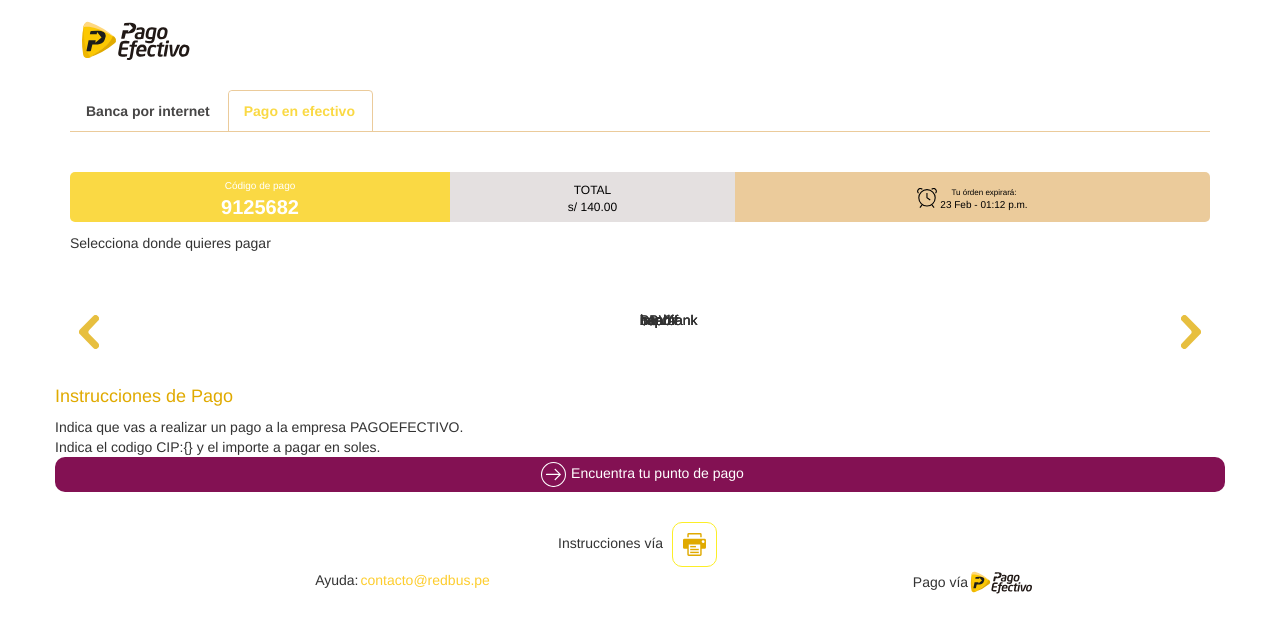
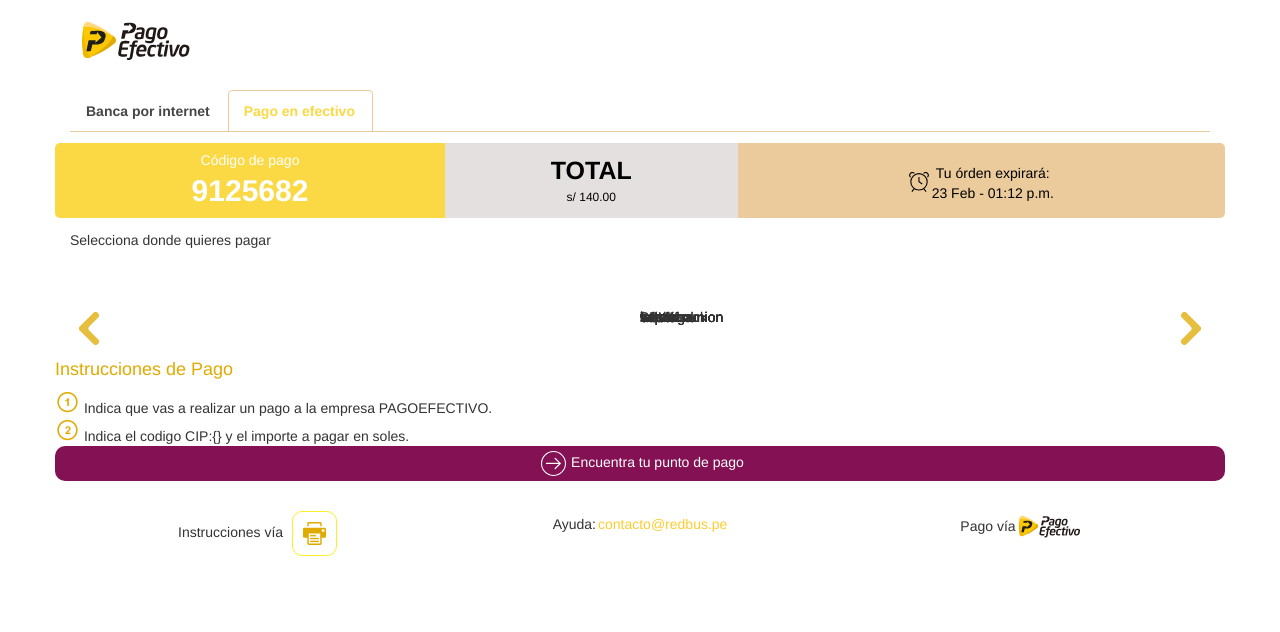
Before and after one commit to aurorex/red-bus, a website: page public/index.html in a window 1280 px wide. Both pictures are taken after a click on the link "Pago en efectivo". Drawn offline with nearby package versions, Linux system fonts and the light colour scheme; a web font is replaced by a local one.

Commit message:
arreglando cambios y estilos

```diff
--- a/public/assets/icon/style.css
+++ b/public/assets/icon/style.css
@@ -1,10 +1,10 @@
 @font-face {
   font-family: 'icomoon';
-  src:  url('fonts/icomoon.eot?f20pis');
-  src:  url('fonts/icomoon.eot?f20pis#iefix') format('embedded-opentype'),
-    url('fonts/icomoon.ttf?f20pis') format('truetype'),
-    url('fonts/icomoon.woff?f20pis') format('woff'),
-    url('fonts/icomoon.svg?f20pis#icomoon') format('svg');
+  src:  url('fonts/icomoon.eot?weso2o');
+  src:  url('fonts/icomoon.eot?weso2o#iefix') format('embedded-opentype'),
+    url('fonts/icomoon.ttf?weso2o') format('truetype'),
+    url('fonts/icomoon.woff?weso2o') format('woff'),
+    url('fonts/icomoon.svg?weso2o#icomoon') format('svg');
   font-weight: normal;
   font-style: normal;
 }
@@ -30,12 +30,15 @@
 .icon-printer:before {
   content: "\e901";
 }
+.icon-number2:before {
+  content: "\e907";
+}
+.icon-number:before {
+  content: "\e904";
+}
 .icon-printer-text2:before {
   content: "\e905";
 }
 .icon-arrow-with-circle-right:before {
   content: "\e903";
 }
-.icon-arrow-with-circle-right:before {
-  content: "\e903";
-}
--- a/public/css/efectivo.css
+++ b/public/css/efectivo.css
@@ -84,7 +84,7 @@
     width: 50%;
 }
 .instrucciones h4 {
-    margin-top: 4%;
+    margin-top: 2%;
 }
 /*----BOTON--*/
 
@@ -171,6 +171,11 @@
 .nav-tabs>li.active>a, .nav-tabs>li.active>a:focus, .nav-tabs>li.active>a:hover {
     border:none;
 }
+/*--- NUMBER ICONOS --*/
+.icono {
+    color: rgb(224, 170, 0);
+    font-size: 25px;
+}
 
 @media (min-width:768px){
     .cont-slider {
--- a/public/css/main.css
+++ b/public/css/main.css
@@ -44,12 +44,15 @@
 
 .assets-pago{
   border-radius: 5px;
-  margin: 20px 0 0 0;
+  margin-top: 1%;
+  height: 7.5rem;
+
 }
 
 .monto,.codigo,.time{
   padding:5px 10px;
-  height: 50px;
+ /* height: 50px;*/
+ height: 100%;
 }
 
 .monto{
@@ -60,29 +63,38 @@
 
 .monto p{
   margin: 5px 5px 0 5px;
+  font-weight: 600;
+  font-size: 25px;
 }
 
 .monto span{
   margin: 5px 0;
+
+  font-size: 12px;
 }
 
 .codigo{
   background:rgb(250, 217, 68);
   color : white;
-  font-size: 10px;
+  /*font-size: 10px;*/
   padding: 5px 0;
   border-bottom-left-radius: 5px;
   border-top-left-radius: 5px;
+
+
 }
 
 .codigo p{
   margin: 2px 5px 0 5px;
-  font-size: 10px;
+
+  /*font-size: 10px;*/
 }
 
 .codigo span{
-  font-size:20px;
-  font-weight: bold;
+   font-size:20px;
+  font-weight: 600;
+ /* font-size: 30px;*/
+  /*font-weight: bold;*/
 }
 
 .time{
@@ -111,12 +123,12 @@
 
 .time p{
   margin: 5px 0 0 0 ;
-  font-size: 8px;
+ /* font-size: 8px;*/
   padding: 0;
 }
 
 .time span{
-  font-size: 10px;
+ /* font-size: 10px;*/
 }
 
 /* estilos para el main */
@@ -237,4 +249,18 @@
     float: right;
   }
 
+
 }
+@media (min-width:968px){
+  .codigo span{
+    /* font-size:20px;*/
+    font-weight: 600;
+    font-size: 30px;
+    /*font-weight: bold;*/
+  }
+  .monto p{
+    margin: 5px 5px 0 5px;
+    font-weight: 600;
+    font-size: 25px;
+  }
+}
--- a/public/index.html
+++ b/public/index.html
@@ -21,11 +21,10 @@
             <div class="row logo">
               <img src="assets/images/logo-pagoefectivo.svg"/>
             </div>
-            <ul class="nav nav-tabs enlaces">
-                <li class="active"><a data-toggle="tab" href="#banca_internet">Banca por internet</a></li>
-                <li><a data-toggle="tab" href="#pago_efectivo">Pago en efectivo</a></li>
+            <ul class="nav nav-tabs enlaces ">
+                <li class="active "><a data-toggle="tab" href="#banca_internet">Banca por internet</a></li>
+                <li class=""><a data-toggle="tab" href="#pago_efectivo">Pago en efectivo</a></li>
             </ul>
-            <br/>
             <div class="row assets-pago">
               <div class="col-xs-4 text-center codigo">
                 <p>Código de pago</p>
@@ -98,8 +97,8 @@
                           <p class="paragraph">Puedes pagar desde la web o App movil del banco</p>
                           <h4>Instrucciones de Pago</h4>
                           <ul class="options-pay">
-                            <li><span>1</span><p id="pay-method"></p></li>
-                            <li><span>2</span>Ingresa tu código CIP: 9125682 y sigue los pasos</li>
+                            <li><span class="icon-number2 icono"></span><p id="pay-method">compra</p></li>
+                            <li><span class="icon-number icono"></span>Ingresa tu código CIP: 9125682 y sigue los pasos</li>
                           </ul>
                         </div>
 
@@ -126,7 +125,7 @@
                                         <span>bcp</span>
                                     </div>
                                     <div class="item  sli-item " >
-                                        <img src="https://eisaf.es/wp-content/uploads/2018/03/bbva_foro-500x150.png" alt="">
+                                        <img src="assets/images/bbva.png" alt="">
                                         <span>BBVA</span>
                                     </div>
                                     <div class="item  sli-item " >
@@ -138,8 +137,20 @@
                                         <span>banbif</span>
                                     </div>
                                     <div class="item sli-item ">
-                                        <img src="http://www.etienreseller.com/wp-content/uploads/2017/06/banbif_pragmatico.png" alt="">
-                                        <span>banbif</span>
+                                        <img src="https://2.bp.blogspot.com/_ES6adGsnNUc/R7cUSKAgtcI/AAAAAAAABCg/Zj3ttxJPEJ4/s1600/image001.jpg" alt="">
+                                        <span>scotiabank</span>
+                                    </div>
+                                    <div class="item sli-item ">
+                                        <img src="http://www.fullcarga.com.co/images/stories/datafonos/LogotipoFullcarga.png" alt="scotiabanck">
+                                        <span>fullcarga</span>
+                                    </div>
+                                    <div class="item sli-item ">
+                                        <img src="https://upload.wikimedia.org/wikipedia/commons/thumb/b/bf/Western_Union_logo.svg/2000px-Western_Union_logo.svg.png" alt="wester">
+                                        <span>westernunion</span>
+                                    </div>
+                                    <div class="item sli-item ">
+                                        <img src="http://www.agentekasnet.com/bitportal/Cms_Data/Sites/Kasnet/Files/Imagenes/Logo_Kasnet.png" alt="wester">
+                                        <span>westernunion</span>
                                     </div>
                                 </div>
                           </div>
@@ -147,8 +158,8 @@
                             <div class="instrucciones">
                                 <h4>Instrucciones de Pago </h4>
                                 <div>
-                                    <div>Indica que vas a realizar un pago a la empresa PAGOEFECTIVO.</div>
-                                    <div>Indica el codigo CIP:{} y el importe a pagar en soles.</div>
+                                    <div><span class="icon-number2 icono"></span> Indica que vas a realizar un pago a la empresa PAGOEFECTIVO.</div>
+                                    <div><span class="icon-number icono"></span> Indica el codigo CIP:{} y el importe a pagar en soles.</div>
                                 </div>
                                 <div id="cont-datos">
                                 </div>
@@ -204,13 +215,13 @@
         <footer>
             <div class="container">
               <div class="row referencies">
-                <div class="col-xs-12 download">Instrucciones vía
+                <div class="col-xs-12 col-sm-4 col-md-4 download">Instrucciones vía
                   <img data-toggle="modal" data-target="#largeShoes"  src="assets/images/icon-print.svg"/>
                 </div>
-                <div class="col-xs-7 mail">Ayuda:
+                <div class="col-xs-7 col-sm-4 col-md-4 mail">Ayuda:
                   <a href="mailto:contacto@redbus.pe">contacto@redbus.pe</a>
                 </div>
-                <div class="col-xs-5 image">Pago vía
+                <div class="col-xs-5 col-sm-4 col-md-4 image">Pago vía
                   <img class="img-responsive" src="assets/images/logo-pagoefectivo.svg"/>
                 </div>
               </div>
```
Also changed, not shown: public/assets/icon/fonts/icomoon.ttf, public/assets/icon/fonts/icomoon.woff, 2 other files.
